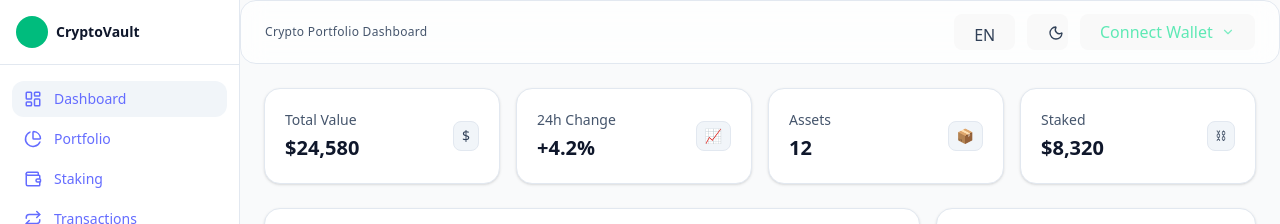
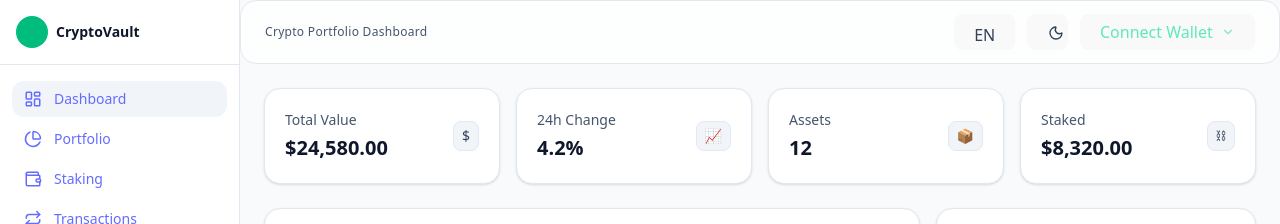
Before and after one commit to malih99/CryptoVault, a React (Vite) app: page / in a window 1280 px wide. Shown: the top 224 px of the page. Built offline with nearby package versions, Linux system fonts and the light colour scheme.

Commit message:
refactor(formatting): add centralized number/currency/percent utils and migrate Dashboard KPIs + HoldingsTable

```diff
--- a/src/features/dashboard/DashboardPage.tsx
+++ b/src/features/dashboard/DashboardPage.tsx
@@ -9,12 +9,19 @@ import RecentActivity from "./RecentActivity";
 import QuickActions from "./QuickActions";
 import MarketOverview from "./MarketOverview";
 import NewsAlerts from "./NewsAlerts";
+import { formatCurrency, formatNumber, formatPercent } from "../../lib/format";
 
 type RangeKey = "7d" | "30d" | "90d";
 
 export default function DashboardPage() {
   const { t } = useTranslation();
   const [range, setRange] = useState<RangeKey>("30d");
+
+  // 🔢 نمونه اعداد (در آینده از API/State بیاد)
+  const totalValue = 24580;
+  const change24 = 4.2;
+  const assetsCount = 12;
+  const stakedUsd = 8320;
 
   const pillBase =
     "px-2 py-1 rounded-lg text-xs transition-colors " +
@@ -29,10 +36,26 @@ export default function DashboardPage() {
     <div className="mx-auto w-full max-w-[1280px] space-y-6 px-3 sm:px-0">
       {/* KPI row */}
       <div className="grid grid-cols-1 sm:grid-cols-2 xl:grid-cols-4 gap-4">
-        <Stat label={t("dashboard.kpi.totalValue")} value="$24,580" right="$" />
-        <Stat label={t("dashboard.kpi.change24h")} value="+4.2%" right="📈" />
-        <Stat label={t("dashboard.kpi.assets")} value="12" right="📦" />
-        <Stat label={t("dashboard.kpi.staked")} value="$8,320" right="⛓" />
+        <Stat
+          label={t("dashboard.kpi.totalValue")}
+          value={formatCurrency(totalValue, "USD")}
+          right="$"
+        />
+        <Stat
+          label={t("dashboard.kpi.change24h")}
+          value={formatPercent(change24)}
+          right="📈"
+        />
+        <Stat
+          label={t("dashboard.kpi.assets")}
+          value={formatNumber(assetsCount)}
+          right="📦"
+        />
+        <Stat
+          label={t("dashboard.kpi.staked")}
+          value={formatCurrency(stakedUsd, "USD")}
+          right="⛓"
+        />
       </div>
 
       {/* Chart + Wallet */}
--- a/src/features/portfolio/HoldingsTable.tsx
+++ b/src/features/portfolio/HoldingsTable.tsx
@@ -1,4 +1,10 @@
 import Card from "../../components/ui/Card";
+import {
+  formatCurrency,
+  formatCrypto,
+  formatNumber,
+  formatPercent,
+} from "../../lib/format";
 
 export default function HoldingsTable({
   rows,
@@ -56,22 +62,32 @@ export default function HoldingsTable({
                       </div>
                     </div>
                   </td>
-                  <td className="py-3 px-4">${r.price.toLocaleString()}</td>
-                  <td className="py-3 px-4">{r.qty.toFixed(4)}</td>
-                  <td className="py-3 px-4">${r.value.toLocaleString()}</td>
+                  <td className="py-3 px-4">
+                    {formatCurrency(r.price, "USD")}
+                  </td>
+                  <td className="py-3 px-4">
+                    {formatCrypto(r.qty, { minFrac: 4, maxFrac: 4 })}
+                  </td>
+                  <td className="py-3 px-4">
+                    {formatCurrency(r.value, "USD")}
+                  </td>
                   <td
                     className={`py-3 px-4 ${
                       r.change >= 0 ? "text-emerald-400" : "text-red-400"
                     }`}
                   >
-                    {r.change >= 0 ? "↗" : "↘"} {Math.abs(r.change).toFixed(2)}%
+                    {r.change >= 0 ? "↗" : "↘"}{" "}
+                    {formatPercent(Math.abs(r.change))}
                   </td>
                   <td
                     className={`py-3 px-4 ${
                       pos ? "text-emerald-400" : "text-red-400"
                     }`}
                   >
-                    {pos ? "+" : "-"}${Math.abs(pnlAbs).toFixed(0)}
+                    {pos ? "+" : "-"}
+                    {formatCurrency(Math.abs(pnlAbs), "USD", {
+                      maximumFractionDigits: 0,
+                    })}
                   </td>
                   <td className="py-3 px-4">
                     <div className="h-1.5 w-24 rounded-full bg-white/30 dark:bg-white/10">
@@ -81,7 +97,7 @@ export default function HoldingsTable({
                       />
                     </div>
                     <div className="mt-1 text-xs text-slate-500 dark:text-slate-400">
-                      {r.share}%
+                      {formatNumber(r.share, { maximumFractionDigits: 0 })}%
                     </div>
                   </td>
                 </tr>
```
